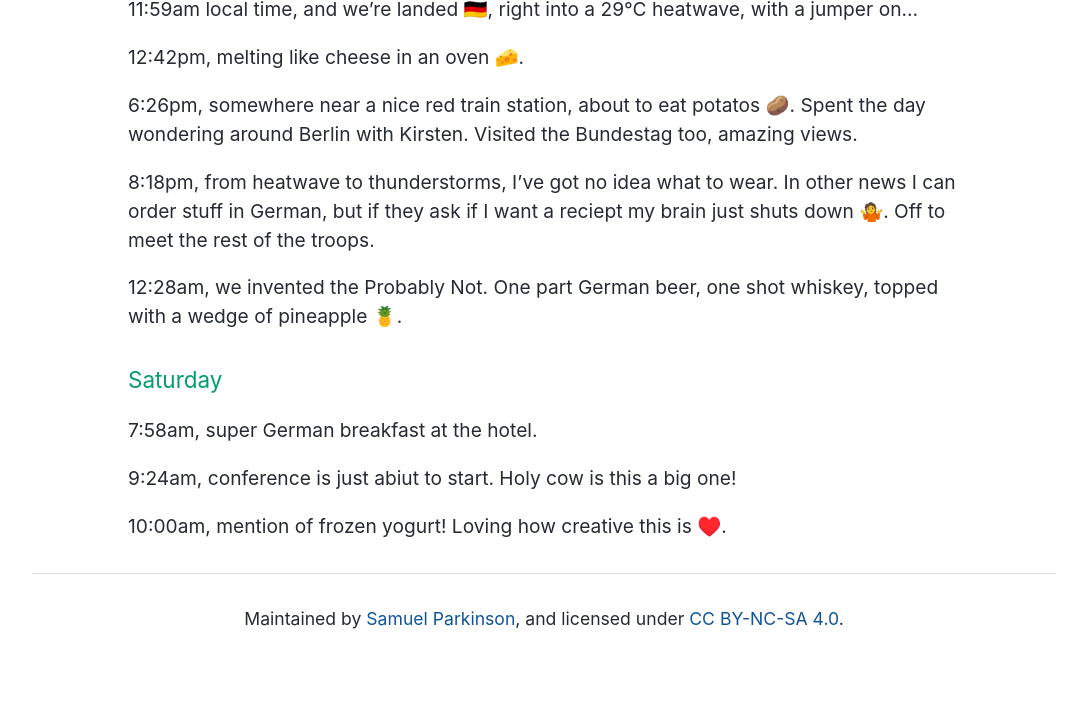
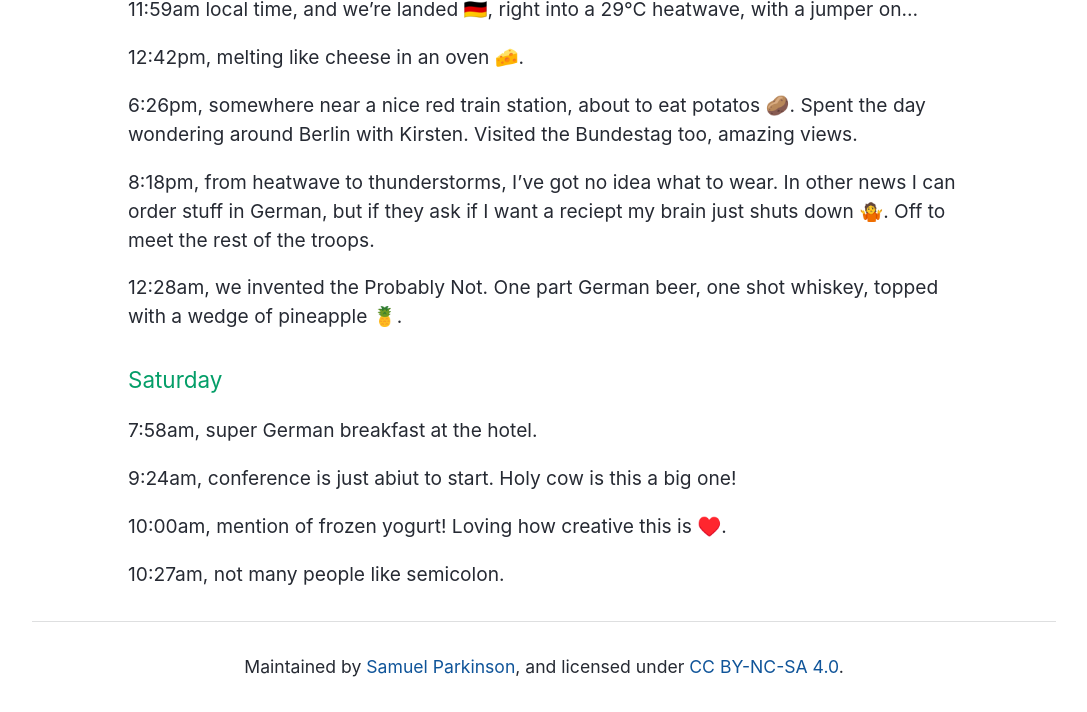
Before and after one commit to sjparkinson/uncomplicated.systems, a Jekyll site: the page built from _posts/2018-06-01-jsconf-eu.md, in a window 1280 px wide and 900 px high, scrolled down 1246 px, cut to the strip 188-900 px from the top of the window. Shown: the whole strip, without its empty margins (96-1183 px from the left). Built offline with Jekyll 4.4.1, drawn with Linux system fonts in a browser that asks for light colours; before the commit the page ends 2098 px from its top, so only the background shows below that.

Commit message:
Update 2018-06-01-jsconf-eu.md

```diff
--- a/_posts/2018-06-01-jsconf-eu.md
+++ b/_posts/2018-06-01-jsconf-eu.md
@@ -35,3 +35,5 @@ I'm off to JSConf EU this weekend, updates to follow.
 9:24am, conference is just abiut to start. Holy cow is this a big one!
 
 10:00am, mention of frozen yogurt! Loving how creative this is ♥️.
+
+10:27am, not many people like semicolon.
```
